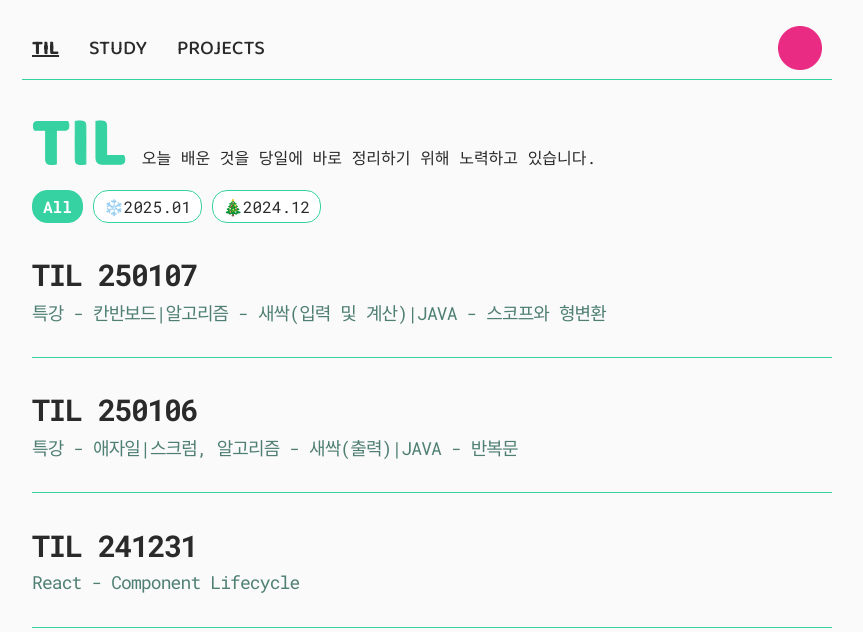
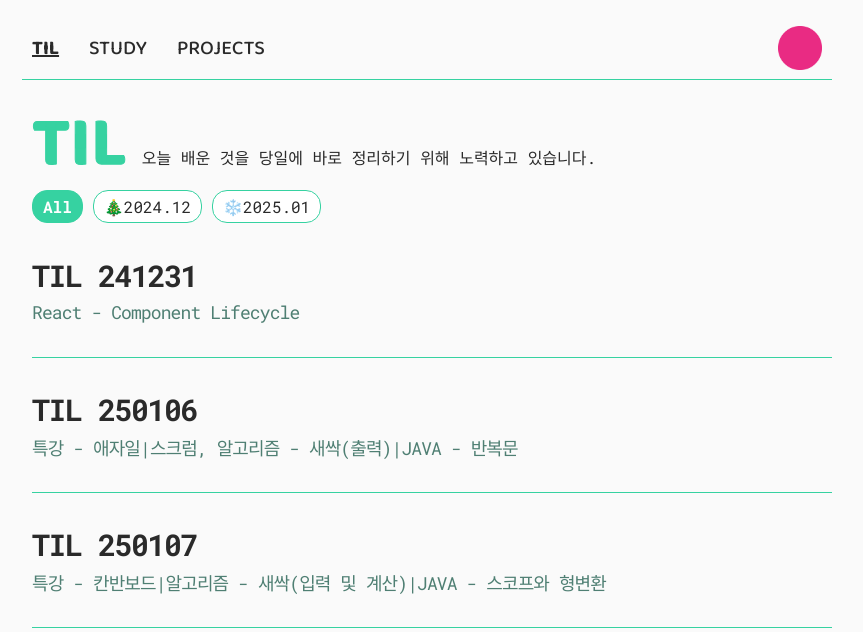
Before and after one commit to nahyukk/mag-devlog, a Next.js app: page /TIL in a window 1280 px wide. Shown: the top 632 px of the page, without its empty margins (213-1076 px from the left). Built offline with nearby package versions, Linux system fonts and the light colour scheme.

Commit message:
✨TIL - deleted dummy data in the code, fetch mdx files from posts folder

```diff
--- a/app/TIL/page.jsx
+++ b/app/TIL/page.jsx
@@ -1,36 +1,37 @@
 import React from "react";
 import styles from "../page.module.css";
 import Header from "../components/Header";
+import path from "path";
 import TILFilteredList from "../components/TIL/TILFilteredList";
+import fs from "fs";
+import matter from "gray-matter";
 
 export const metadata = {
   title: "Mag's TIL",
 };
 
-const dummyPosts = [
-  {
-    id: 250107,
-    title: "TIL 250107",
-    description:
-      "특강 - 칸반보드|알고리즘 - 새싹(입력 및 계산)|JAVA - 스코프와 형변환",
-    filter: "❄️2025.01",
-  },
-  {
-    id: 250106,
-    title: "TIL 250106",
-    description: "특강 - 애자일|스크럼, 알고리즘 - 새싹(출력)|JAVA - 반복문",
-    filter: "❄️2025.01",
-  },
-  {
-    id: 250105,
-    title: "TIL 241231",
-    description: "React - Component Lifecycle",
-    filter: "🎄2024.12",
-  },
-];
+const getTILPosts = async () => {
+	const postsDirectory = path.join(process.cwd(), "TILPosts");
+	const filenames = fs.readdirSync(postsDirectory);
 
-const TIL = () => {
-  const filters = ["All", ...new Set(dummyPosts.flatMap((post) => post.filter))];
+	const posts = filenames.map((filename) => {
+		const filePath = path.join(postsDirectory, filename);
+		const fileContent = fs.readFileSync(filePath, "utf-8");
+		const { data } = matter(fileContent);
+
+		return {
+			slug: filename.replace(".mdx", ""),
+			title: data.title,
+			description: data.description,
+			filter: data.filter || [],
+		}
+	})
+	return posts;
+}
+
+export default async function TIL() {
+	const posts = await getTILPosts();
+  const filters = ["All", ...new Set(posts.flatMap((post) => post.filter))];
 
   return (
     <div className={styles.mainBody}>
@@ -39,10 +40,8 @@ const TIL = () => {
           title="TIL"
           description="오늘 배운 것을 당일에 바로 정리하기 위해 노력하고 있습니다."
         />
-        <TILFilteredList filters={filters} posts={dummyPosts} />
+        <TILFilteredList filters={filters} posts={posts} />
       </div>
     </div>
   );
 };
-
-export default TIL;
```
